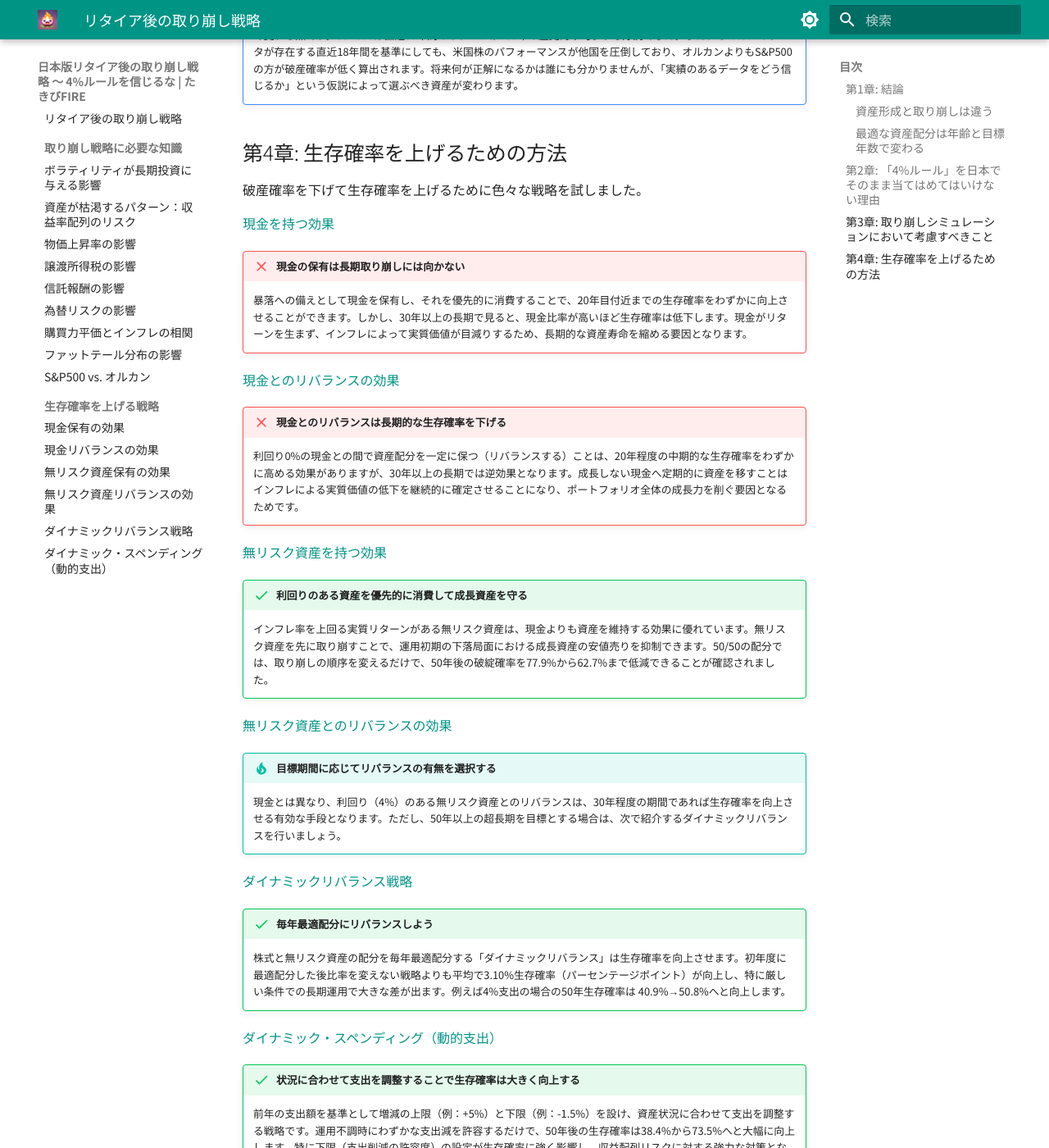
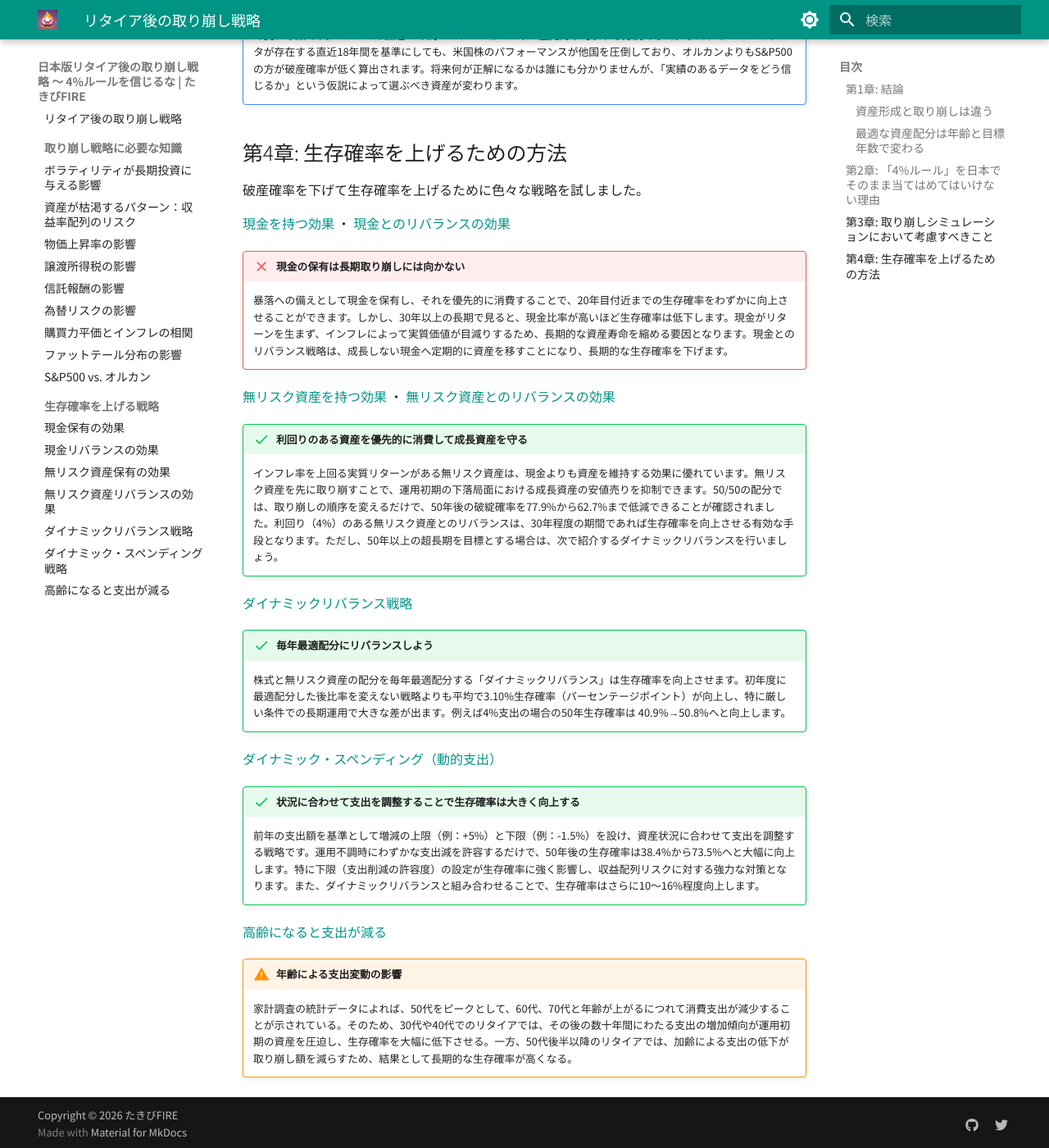
Before and after one commit to TakibiFire/JapaneseTrinityStudy, an MkDocs documentation site: the page built from docs/index.md, in a window 1280 px wide and 1400 px high, scrolled down 4063 px. Shown: the whole window at 82% size. Built offline with MkDocs 1.6.1 and Material for MkDocs 9.7.7, drawn with Linux system fonts in a browser that asks for light colours; some of the changed text lies outside the part shown.

Commit message:
Mention retired_spending in index.md and mkdocs

```diff
--- a/docs/index.md
+++ b/docs/index.md
@@ -117,21 +117,13 @@ TODO: 75%, 25% の場合を言ったほうが説得力あるね。
 
 破産確率を下げて生存確率を上げるために色々な戦略を試しました。
 
-[現金を持つ効果](cash_ratio.md)
+[現金を持つ効果](cash_ratio.md) ・ [現金とのリバランスの効果](cash_rebalance.md)
 !!! failure "現金の保有は長期取り崩しには向かない"
-    暴落への備えとして現金を保有し、それを優先的に消費することで、20年目付近までの生存確率をわずかに向上させることができます。しかし、30年以上の長期で見ると、現金比率が高いほど生存確率は低下します。現金がリターンを生まず、インフレによって実質価値が目減りするため、長期的な資産寿命を縮める要因となります。
+    暴落への備えとして現金を保有し、それを優先的に消費することで、20年目付近までの生存確率をわずかに向上させることができます。しかし、30年以上の長期で見ると、現金比率が高いほど生存確率は低下します。現金がリターンを生まず、インフレによって実質価値が目減りするため、長期的な資産寿命を縮める要因となります。現金とのリバランス戦略は、成長しない現金へ定期的に資産を移すことになり、長期的な生存確率を下げます。
 
-[現金とのリバランスの効果](cash_rebalance.md)
-!!! failure "現金とのリバランスは長期的な生存確率を下げる"
-    利回り0%の現金との間で資産配分を一定に保つ（リバランスする）ことは、20年程度の中期的な生存確率をわずかに高める効果がありますが、30年以上の長期では逆効果となります。成長しない現金へ定期的に資産を移すことはインフレによる実質価値の低下を継続的に確定させることになり、ポートフォリオ全体の成長力を削ぐ要因となるためです。
-
-[無リスク資産を持つ効果](zero_risk.md)
+[無リスク資産を持つ効果](zero_risk.md) ・ [無リスク資産とのリバランスの効果](zero_risk_rebalance.md)
 !!! success "利回りのある資産を優先的に消費して成長資産を守る"
-    インフレ率を上回る実質リターンがある無リスク資産は、現金よりも資産を維持する効果に優れています。無リスク資産を先に取り崩すことで、運用初期の下落局面における成長資産の安値売りを抑制できます。50/50の配分では、取り崩しの順序を変えるだけで、50年後の破綻確率を77.9%から62.7%まで低減できることが確認されました。
-
-[無リスク資産とのリバランスの効果](zero_risk_rebalance.md)
-!!! tip "目標期間に応じてリバランスの有無を選択する"
-    現金とは異なり、利回り（4%）のある無リスク資産とのリバランスは、30年程度の期間であれば生存確率を向上させる有効な手段となります。ただし、50年以上の超長期を目標とする場合は、次で紹介するダイナミックリバランスを行いましょう。
+    インフレ率を上回る実質リターンがある無リスク資産は、現金よりも資産を維持する効果に優れています。無リスク資産を先に取り崩すことで、運用初期の下落局面における成長資産の安値売りを抑制できます。50/50の配分では、取り崩しの順序を変えるだけで、50年後の破綻確率を77.9%から62.7%まで低減できることが確認されました。利回り（4%）のある無リスク資産とのリバランスは、30年程度の期間であれば生存確率を向上させる有効な手段となります。ただし、50年以上の超長期を目標とする場合は、次で紹介するダイナミックリバランスを行いましょう。
 
 [ダイナミックリバランス戦略](dynamic_rebalance.md)
 !!! success "毎年最適配分にリバランスしよう"
@@ -141,5 +133,6 @@ TODO: 75%, 25% の場合を言ったほうが説得力あるね。
 !!! success "状況に合わせて支出を調整することで生存確率は大きく向上する"
     前年の支出額を基準として増減の上限（例：+5%）と下限（例：-1.5%）を設け、資産状況に合わせて支出を調整する戦略です。運用不調時にわずかな支出減を許容するだけで、50年後の生存確率は38.4%から73.5%へと大幅に向上します。特に下限（支出削減の許容度）の設定が生存確率に強く影響し、収益配列リスクに対する強力な対策となります。また、ダイナミックリバランスと組み合わせることで、生存確率はさらに10〜16%程度向上します。
 
-
-具体的な数字やシミュレーションの詳細については、[詳細レポート](report.md) を参照してください。
+[高齢になると支出が減る](retired_spending.md)
+!!! warning "年齢による支出変動の影響"
+    家計調査の統計データによれば、50代をピークとして、60代、70代と年齢が上がるにつれて消費支出が減少することが示されている。そのため、30代や40代でのリタイアでは、その後の数十年間にわたる支出の増加傾向が運用初期の資産を圧迫し、生存確率を大幅に低下させる。一方、50代後半以降のリタイアでは、加齢による支出の低下が取り崩し額を減らすため、結果として長期的な生存確率が高くなる。
--- a/mkdocs.yml
+++ b/mkdocs.yml
@@ -112,4 +112,5 @@ nav:
     - 無リスク資産保有の効果: zero_risk.md
     - 無リスク資産リバランスの効果: zero_risk_rebalance.md
     - ダイナミックリバランス戦略: dynamic_rebalance.md
-    - ダイナミック・スペンディング（動的支出）: dynamic_spending.md
+    - ダイナミック・スペンディング戦略: dynamic_spending.md
+    - 高齢になると支出が減る: retired_spending.md
```
